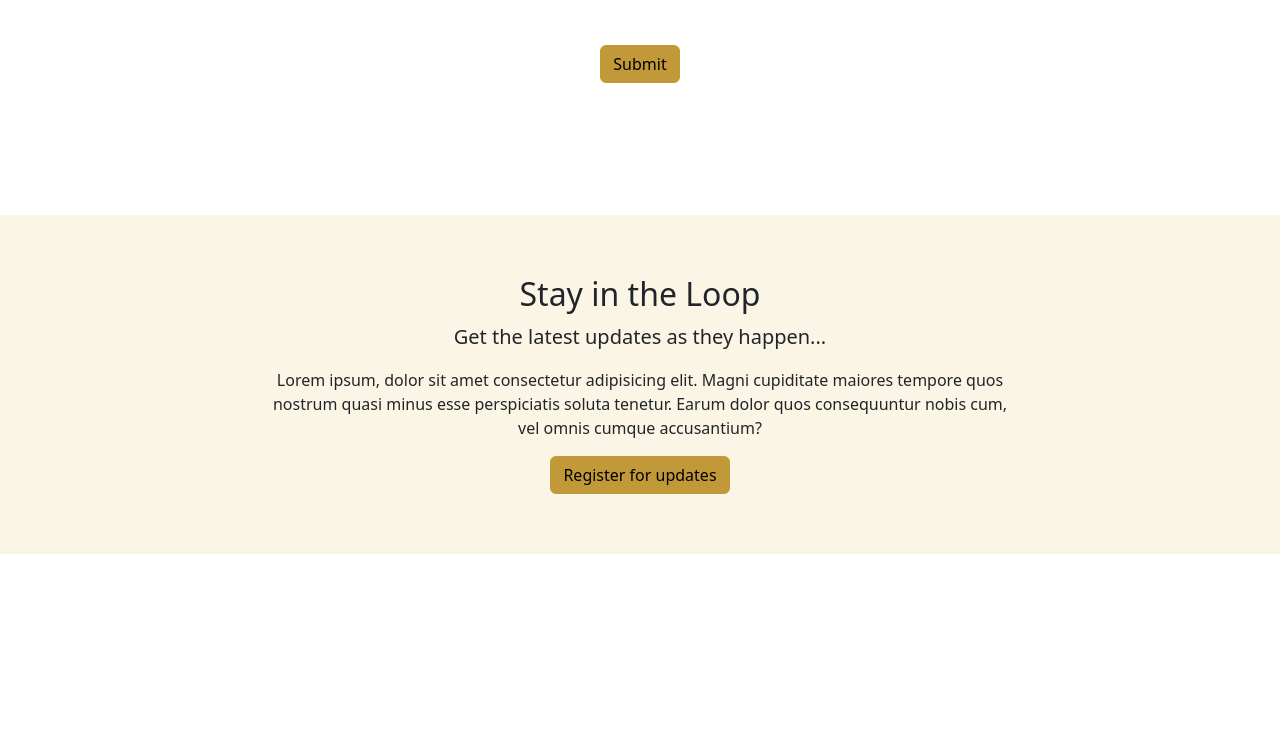
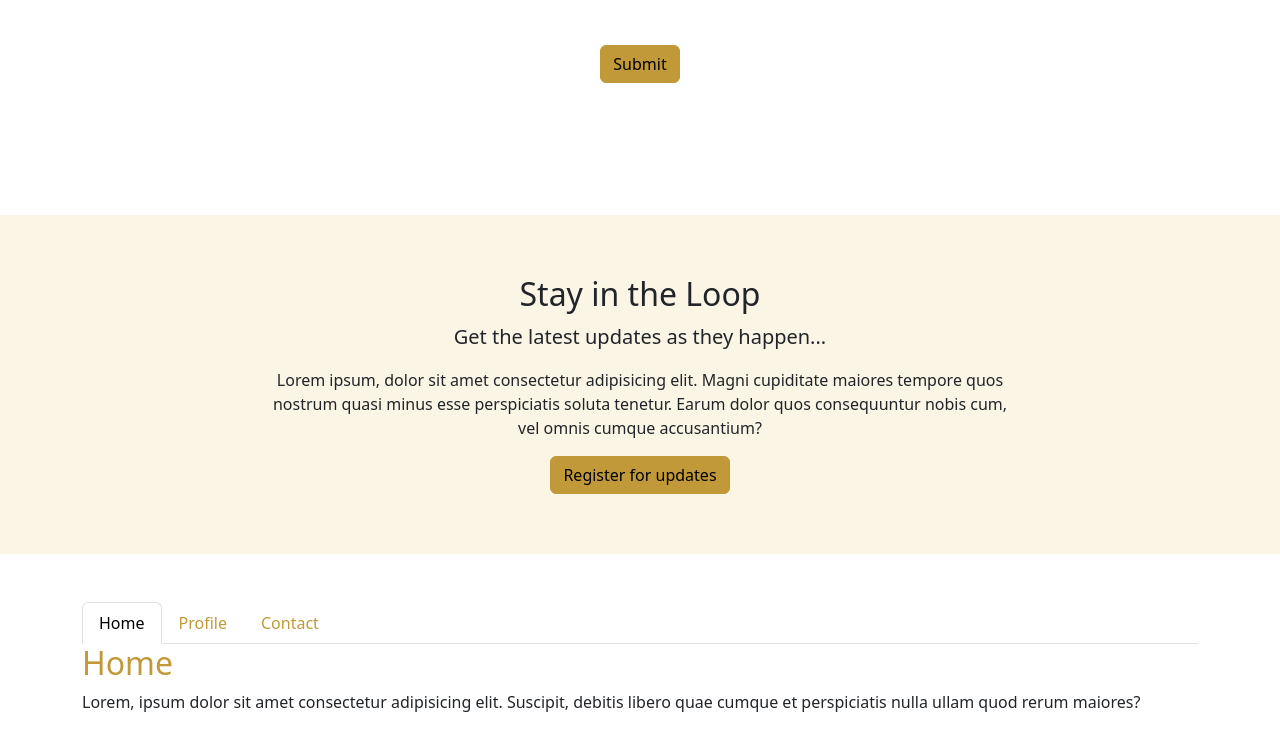
Before and after one commit to Boahen123/Bootstrap-Study, a website: page index.html in a window 1280 px wide. Shown: the part 3962-4712 px from the top of the page. Before the commit the page ends 4516 px from the top, so only its background shows below. Drawn offline with nearby package versions, Linux system fonts and the light colour scheme.

Commit message:
included tabs

```diff
--- a/index.html
+++ b/index.html
@@ -456,6 +456,30 @@
         </div>
      </div>
 
+  <div class="container my-5">
+    <nav>
+    <div class="nav nav-tabs" id="nav-tab" role="tablist">
+      <button class="nav-link active" id="nav-home-tab" data-bs-toggle="tab" data-bs-target="#nav-home" type="button" role="tab" aria-controls="nav-home" aria-selected="true">Home</button>
+      <button class="nav-link" id="nav-profile-tab" data-bs-toggle="tab" data-bs-target="#nav-profile" type="button" role="tab" aria-controls="nav-profile" aria-selected="false">Profile</button>
+      <button class="nav-link" id="nav-contact-tab" data-bs-toggle="tab" data-bs-target="#nav-contact" type="button" role="tab" aria-controls="nav-contact" aria-selected="false">Contact</button>
+    </div>
+    </nav>
+    <div class="tab-content" id="nav-tabContent">
+    <div class="tab-pane fade show active" id="nav-home" role="tabpanel" aria-labelledby="nav-home-tab" tabindex="0">
+      <h2 class="text-primary">Home</h2>
+      Lorem, ipsum dolor sit amet consectetur adipisicing elit. Suscipit, debitis libero quae cumque et perspiciatis nulla ullam quod rerum maiores?</div>
+    <div class="tab-pane fade" id="nav-profile" role="tabpanel" aria-labelledby="nav-profile-tab" tabindex="0">
+      <h2 class="text-primary">Profile</h2>
+      <p>Lorem, ipsum dolor sit amet consectetur adipisicing elit. Suscipit, debitis libero quae cumque et perspiciatis nulla ullam quod rerum maiores?
+      </p>
+      </div>
+    <div class="tab-pane fade" id="nav-contact" role="tabpanel" aria-labelledby="nav-contact-tab" tabindex="0">
+      <h2 class="text-primary">Contact</h2>
+      <p>Lorem, ipsum dolor sit amet consectetur adipisicing elit. Suscipit, debitis libero quae cumque et perspiciatis nulla ullam quod rerum maiores?</p>
+    </div>
+
+  </div>
+
       <!-- offcanvas  -->
        <div class="offcanvas offcanvas-start" tabindex="-1" id="sidebar" aria-labelledby="sidebar-label">
           <div class="offcanvas-header">
```
